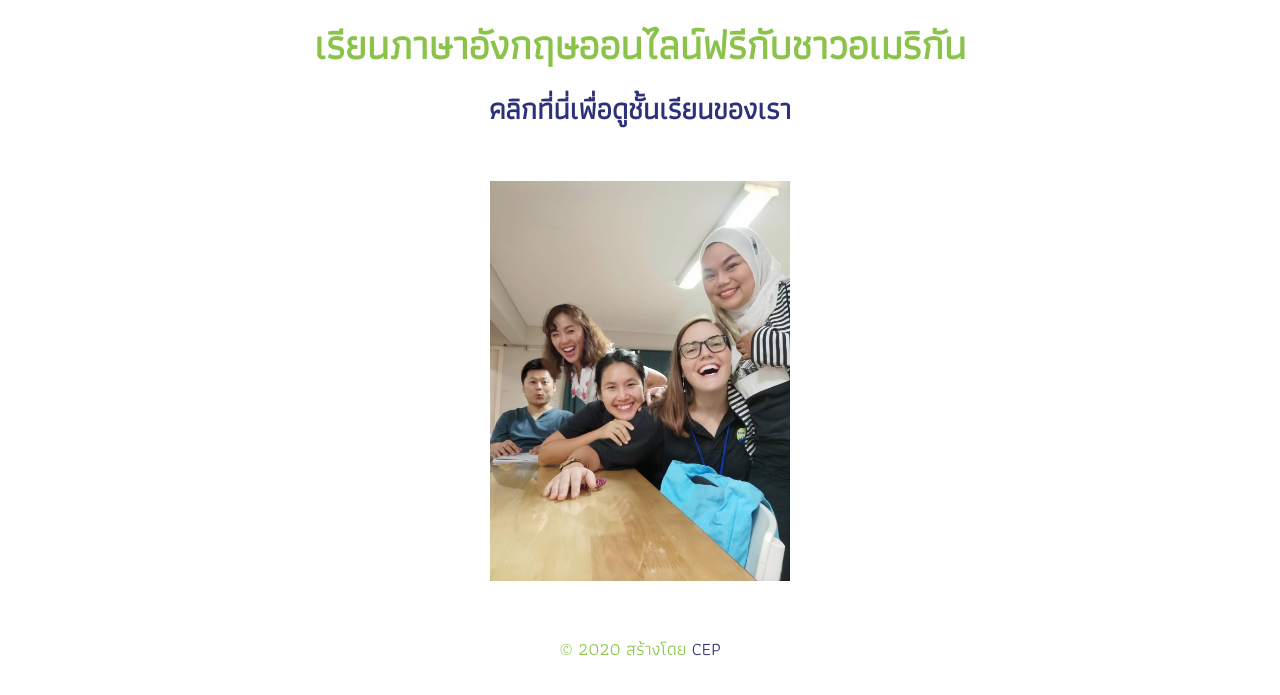
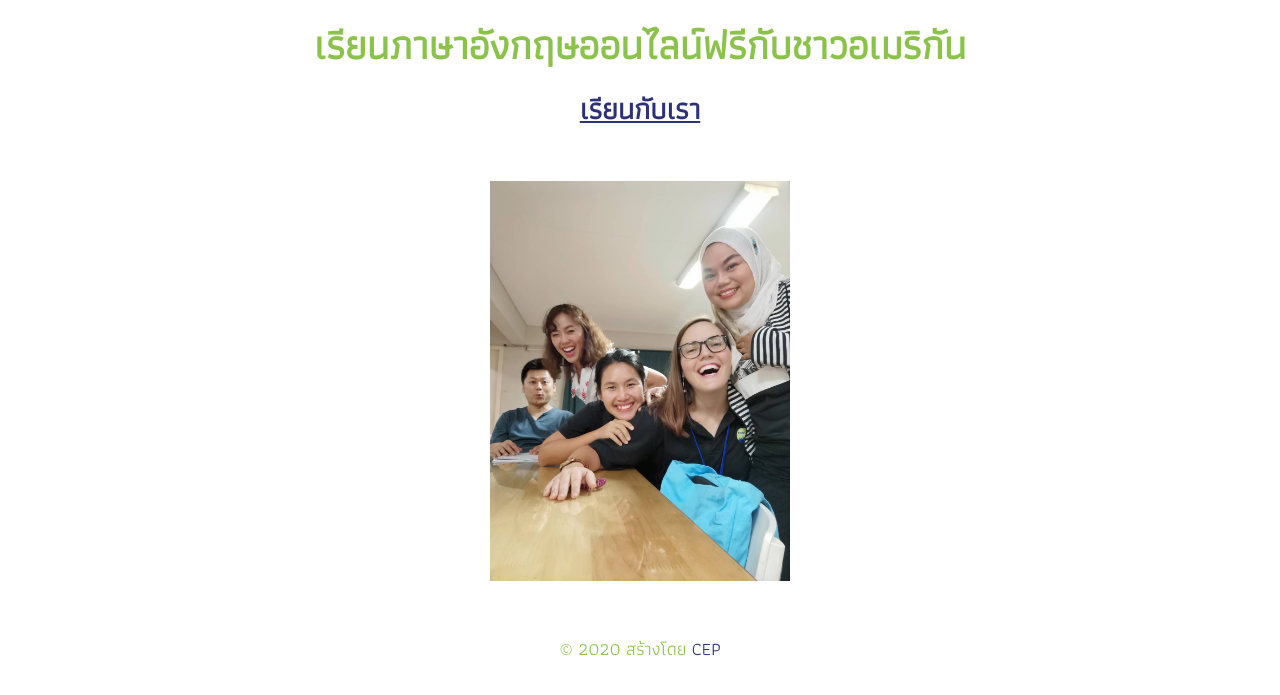
Before and after one commit to mattdvhope/gatsby-liff, a Gatsby site: page / in a window 1280 px wide. Shown: the part 73-768 px from the top of the page. Built offline with nearby package versions, Linux system fonts and the light colour scheme; Gatsby itself is replaced by a stand-in of ours; a web font is replaced by a local one.

Commit message:
Cleaned up styling

```diff
--- a/src/components/layout.js
+++ b/src/components/layout.js
@@ -39,7 +39,10 @@ const Layout = ({ children }) => {
         <footer style={{ color: `rgb(139, 195, 74)`}}>
           © {new Date().getFullYear()} สร้างโดย
           {` `}
-          <a href="https://www.cityenglishproject.com" style={{ color: `rgb(45, 49, 121)`, textDecoration: `none`}}>CEP</a>
+          <a href="https://www.cityenglishproject.com"
+             style={{ color: `rgb(45, 49, 121)`, textDecoration: `none`}}>
+            CEP
+          </a>
         </footer>
       </div>
     </>
--- a/src/pages/index.js
+++ b/src/pages/index.js
@@ -17,10 +17,9 @@ const IndexPage = () => (
         style={{
           color: `rgb(45, 49, 121)`,
           fontFamily: `Athiti`,
-          textDecoration: `none`
         }}
       >
-        คลิกที่นี่เพื่อดูชั้นเรียนของเรา
+        เรียนกับเรา
       </a>
     </h2>
     <div style={{ margin: `6% auto`, maxWidth: `300px` }}>
```
